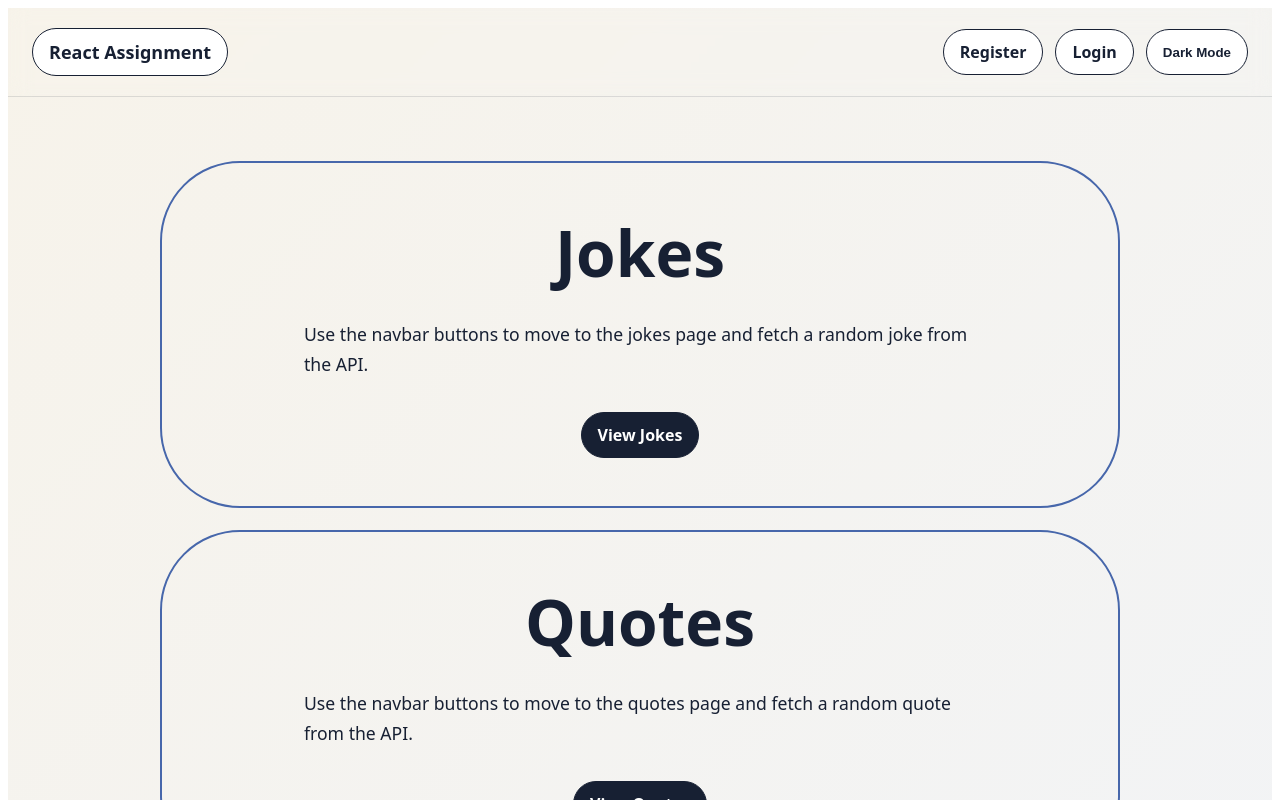
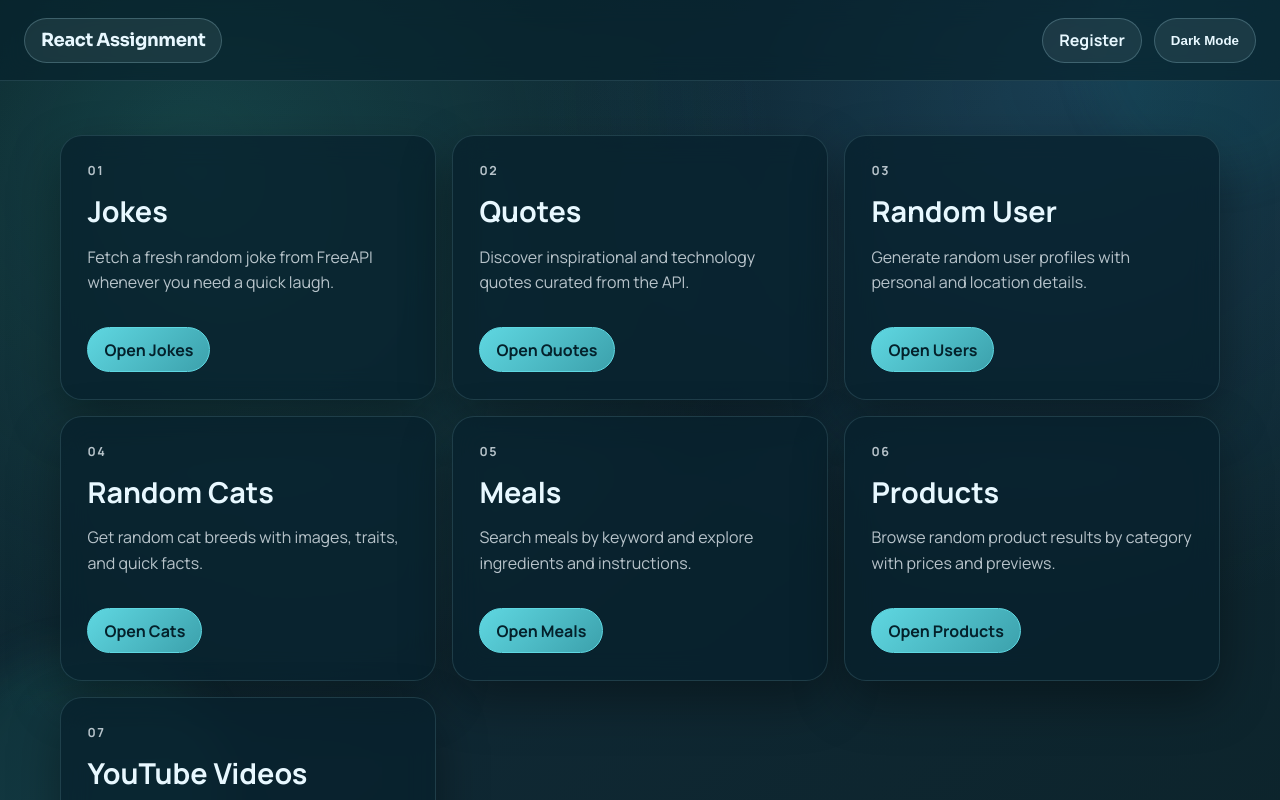
Before and after one commit to utkarsh3078/React-assignment-01, a React (Vite) app: page / in a window 1280 px wide. Shown: the top 800 px of the page. Built offline with nearby package versions, Linux system fonts and the light colour scheme.

Commit message:
style changes in the project

```diff
--- a/src/App.css
+++ b/src/App.css
@@ -1,43 +1,146 @@
+@import url("https://fonts.googleapis.com/css2?family=Manrope:wght@400;600;700;800&family=Sora:wght@600;700&display=swap");
+
+html,
+body,
+#root {
+  width: 100%;
+  min-height: 100%;
+  margin: 0;
+}
+
+html,
+body {
+  background: var(--bg-low);
+}
+
+body {
+  overflow-x: hidden;
+}
+
+:root {
+  --bg-top: #e8f5f2;
+  --bg-mid: #dbeaf4;
+  --bg-low: #f7f8e9;
+  --ink: #12343d;
+  --ink-muted: #3f5f68;
+  --surface: rgba(255, 255, 255, 0.66);
+  --surface-border: rgba(18, 52, 61, 0.13);
+  --surface-shadow: 0 20px 50px rgba(23, 54, 66, 0.1);
+  --accent: #0f7d89;
+  --accent-strong: #11606a;
+}
+
 .page {
   min-height: 100vh;
-  background: linear-gradient(135deg, #f7f3ea 0%, #eef4ff 100%);
-  color: #172033;
-  font-family:
-    system-ui,
-    -apple-system,
-    BlinkMacSystemFont,
-    "Segoe UI",
-    sans-serif;
+  width: 100%;
+  position: relative;
+  isolation: isolate;
+  color: var(--ink);
+  font-family: Manrope, "Avenir Next", "Segoe UI", sans-serif;
+  background:
+    radial-gradient(
+      circle at 15% 16%,
+      rgba(62, 182, 169, 0.25),
+      transparent 42%
+    ),
+    radial-gradient(
+      circle at 84% 8%,
+      rgba(66, 155, 212, 0.18),
+      transparent 38%
+    ),
+    linear-gradient(
+      140deg,
+      var(--bg-top) 0%,
+      var(--bg-mid) 45%,
+      var(--bg-low) 100%
+    );
 }
+
 .light {
-  background: linear-gradient(135deg, #f7f3ea 0%, #eef4ff 100%);
-  color: #172033;
+  color: var(--ink);
 }
-.dark {
-  background: linear-gradient(135deg, #172033 0%, #2c3d5f 100%);
-  color: #f7f3ea;
+
+.page::before,
+.page::after {
+  content: "";
+  position: fixed;
+  z-index: -1;
+  border-radius: 50%;
+  filter: blur(20px);
+  opacity: 0.5;
+  pointer-events: none;
+  animation: drift 12s ease-in-out infinite alternate;
+}
+
+.page::before {
+  width: 260px;
+  height: 260px;
+  top: -90px;
+  right: -60px;
+  background: rgba(17, 125, 137, 0.2);
+}
+
+.page::after {
+  width: 280px;
+  height: 280px;
+  bottom: -110px;
+  left: -70px;
+  background: rgba(44, 181, 157, 0.24);
+  animation-delay: -3s;
+}
+
+@keyframes drift {
+  from {
+    transform: translate3d(0, 0, 0);
+  }
+
+  to {
+    transform: translate3d(18px, 22px, 0);
+  }
 }
 
 .card {
   display: flex;
-  align-items: center;
+  align-items: flex-start;
   flex-direction: column;
-  border: 2px solid #4767ab;
-  border-radius: 5rem;
-  padding: 3rem;
+  justify-content: space-between;
+  gap: 1rem;
+  min-height: 230px;
+  border: 1px solid var(--surface-border);
+  border-radius: 22px;
+  padding: clamp(1.2rem, 3vw, 1.65rem);
+  background: var(--surface);
+  box-shadow: var(--surface-shadow);
+  backdrop-filter: blur(14px);
+  transition:
+    transform 0.18s ease,
+    border-color 0.18s ease,
+    box-shadow 0.18s ease;
+}
+
+.card:hover {
+  transform: translateY(-4px);
+  border-color: rgba(17, 125, 137, 0.35);
+  box-shadow: 0 24px 55px rgba(16, 70, 84, 0.14);
 }
 
 .navbar {
+  position: sticky;
+  top: 0;
+  z-index: 20;
   display: flex;
   justify-content: space-between;
   align-items: center;
   gap: 1rem;
-  padding: 1.25rem 1.5rem;
-  border-bottom: 1px solid rgba(23, 32, 51, 0.12);
-  backdrop-filter: blur(10px);
+  padding: 1.1rem 1.5rem;
+  border-bottom: 1px solid var(--surface-border);
+  background: color-mix(in srgb, var(--surface) 90%, transparent);
+  backdrop-filter: blur(12px);
 }
 
 .navbar strong {
+  font-family: Sora, "Trebuchet MS", sans-serif;
+  letter-spacing: -0.02em;
   font-size: 1.125rem;
 }
 
@@ -51,34 +154,41 @@
   display: inline-flex;
   align-items: center;
   justify-content: center;
-  padding: 0.7rem 1rem;
+  padding: 0.66rem 1rem;
   border-radius: 999px;
-  border: 1px solid #172033;
+  border: 1px solid rgba(18, 52, 61, 0.22);
   text-decoration: none;
-  font-weight: 600;
-  color: #172033;
-  background-color: white;
+  font-weight: 700;
+  color: var(--ink);
+  background: rgba(255, 255, 255, 0.78);
   cursor: pointer;
-  transition: all 0.2s ease;
+  transition:
+    transform 0.2s ease,
+    background 0.2s ease,
+    border-color 0.2s ease;
 }
 
 .button:hover {
-  background-color: #f7f3ea;
+  background: rgba(255, 255, 255, 0.95);
+  border-color: rgba(17, 125, 137, 0.36);
+  transform: translateY(-1px);
 }
 
 .button.primary {
-  background-color: #172033;
-  color: white;
+  border-color: var(--accent);
+  background: linear-gradient(135deg, var(--accent), var(--accent-strong));
+  color: #ecfbff;
 }
 
 .button.primary:hover {
-  background-color: #2c3d5f;
+  border-color: #129ca8;
+  background: linear-gradient(135deg, #129ca8, #0f6f7a);
 }
 
 .content {
-  max-width: 960px;
+  max-width: 1160px;
   margin: 0 auto;
-  padding: 4rem 1.5rem;
+  padding: clamp(1.6rem, 4.2vw, 3.6rem) 1.5rem;
 }
 
 .auth-content {
@@ -88,23 +198,65 @@
   margin: 0;
 }
 
-.home-label {
-  text-transform: uppercase;
-  letter-spacing: 0.18em;
-  font-weight: 700;
-  color: #5d6b86;
-  margin: 0;
+.dark {
+  --bg-top: #061720;
+  --bg-mid: #102935;
+  --bg-low: #0c232a;
+  --ink: #e8f8ff;
+  --ink-muted: rgba(226, 244, 252, 0.78);
+  --surface: rgba(7, 33, 44, 0.75);
+  --surface-border: rgba(167, 227, 242, 0.14);
+  --surface-shadow: 0 20px 50px rgba(0, 0, 0, 0.36);
+  --accent: #55c6cf;
+  --accent-strong: #2e96a0;
 }
 
-.home-title {
-  font-size: clamp(2.5rem, 5vw, 4.5rem);
-  line-height: 1.05;
-  margin: 0.5rem 0 1rem;
+.page.dark .navbar {
+  border-bottom-color: var(--surface-border);
 }
 
-.home-description {
-  max-width: 42rem;
-  font-size: 1.1rem;
-  line-height: 1.7;
-  margin-bottom: 2rem;
+.page.dark .card {
+  border-color: var(--surface-border);
+  box-shadow: var(--surface-shadow);
 }
+
+.page.dark .card:hover {
+  border-color: rgba(99, 218, 233, 0.5);
+}
+
+.page.dark .button {
+  border-color: rgba(176, 230, 241, 0.24);
+  background: rgba(224, 247, 255, 0.08);
+  color: var(--ink);
+}
+
+.page.dark .button:hover {
+  background: rgba(224, 247, 255, 0.14);
+}
+
+.page.dark .button.primary {
+  border-color: #5fd7e1;
+  background: linear-gradient(135deg, #5fd7e1, #3ca1ac);
+  color: #04212b;
+}
+
+.page.dark .button.primary:hover {
+  border-color: #8ae7ef;
+  background: linear-gradient(135deg, #8ae7ef, #5bc0ca);
+}
+
+@media (max-width: 640px) {
+  .navbar,
+  .navbar .button-row {
+    align-items: stretch;
+    flex-direction: column;
+  }
+
+  .navbar .button {
+    width: 100%;
+  }
+
+  .card {
+    min-height: 0;
+  }
+}
--- a/src/App.jsx
+++ b/src/App.jsx
@@ -13,7 +13,7 @@ import Register from "./auth/register.jsx";
 import Login from "./auth/login.jsx";
 
 function App() {
-  const [darkMode, setDarkMode] = useState(false);
+  const [darkMode, setDarkMode] = useState(true);
   const location = useLocation();
   const isAuthRoute =
     location.pathname === "/login" || location.pathname === "/register";
@@ -30,9 +30,9 @@ function App() {
             <Link to="/register" className="button">
               Register
             </Link>
-            <Link to="/login" className="button">
+            {/* <Link to="/login" className="button">
               Login
-            </Link>
+            </Link> */}
             <button
               className="button"
               onClick={() => {
--- /dev/null
+++ b/src/components/homePage.css
@@ -0,0 +1,124 @@
+.home-layout {
+  display: grid;
+  gap: 1.2rem;
+}
+
+.home-hero {
+  position: relative;
+  overflow: hidden;
+  min-height: 0;
+  padding: clamp(1.6rem, 4vw, 2.4rem);
+}
+
+.home-hero::after {
+  content: "";
+  position: absolute;
+  inset: auto -12% -55% auto;
+  width: clamp(200px, 28vw, 320px);
+  aspect-ratio: 1;
+  border-radius: 50%;
+  background: radial-gradient(circle, rgba(43, 181, 157, 0.4), transparent 62%);
+  pointer-events: none;
+}
+
+.home-eyebrow {
+  margin: 0;
+  text-transform: uppercase;
+  letter-spacing: 0.2em;
+  font-weight: 700;
+  color: var(--ink-muted);
+  font-size: 0.78rem;
+}
+
+.home-heading {
+  margin: 0.5rem 0 0;
+  font-size: clamp(1.8rem, 4.4vw, 3.4rem);
+  line-height: 1.02;
+  max-width: 18ch;
+}
+
+.home-lead {
+  margin: 0.85rem 0 0;
+  max-width: 56ch;
+  color: var(--ink-muted);
+  line-height: 1.7;
+}
+
+.home-page {
+  display: grid;
+  grid-template-columns: repeat(3, minmax(0, 1fr));
+  gap: 1rem;
+}
+
+.home-tile {
+  position: relative;
+  min-height: 210px;
+  overflow: hidden;
+}
+
+.home-tile::before {
+  content: "";
+  position: absolute;
+  inset: 0;
+  border-radius: inherit;
+  background: linear-gradient(
+    130deg,
+    rgba(15, 78, 94, 0.03),
+    rgba(43, 181, 157, 0.14)
+  );
+  opacity: 0;
+  transition: opacity 0.25s ease;
+  pointer-events: none;
+}
+
+.home-tile:hover::before {
+  opacity: 1;
+}
+
+.home-tile-index {
+  margin: 0;
+  font-size: 0.78rem;
+  letter-spacing: 0.14em;
+  text-transform: uppercase;
+  color: var(--ink-muted);
+  font-weight: 700;
+}
+
+.home-title {
+  font-size: clamp(1.35rem, 2.4vw, 1.8rem);
+  line-height: 1.15;
+  margin: 0;
+}
+
+.home-description {
+  margin: 0;
+  color: var(--ink-muted);
+  line-height: 1.6;
+}
+
+.home-page .button-row {
+  margin-top: auto;
+}
+
+@media (max-width: 960px) {
+  .home-page {
+    grid-template-columns: repeat(2, minmax(0, 1fr));
+  }
+}
+
+@media (max-width: 640px) {
+  .home-page {
+    grid-template-columns: 1fr;
+  }
+
+  .home-tile .button {
+    width: 100%;
+  }
+}
+
+.page.dark .home-eyebrow,
+.page.dark .home-lead,
+.page.dark .home-tile-index,
+.page.dark .home-description {
+  color: rgba(243, 249, 255, 0.75);
+}
--- a/src/components/homePage.jsx
+++ b/src/components/homePage.jsx
@@ -1,101 +1,87 @@
 import { Link } from "react-router-dom";
+import "./homePage.css";
+
+const tools = [
+  {
+    title: "Jokes",
+    description:
+      "Fetch a fresh random joke from FreeAPI whenever you need a quick laugh.",
+    path: "/jokes",
+    cta: "Open Jokes",
+  },
+  {
+    title: "Quotes",
+    description:
+      "Discover inspirational and technology quotes curated from the API.",
+    path: "/quotes",
+    cta: "Open Quotes",
+  },
+  {
+    title: "Random User",
+    description:
+      "Generate random user profiles with personal and location details.",
+    path: "/users",
+    cta: "Open Users",
+  },
+  {
+    title: "Random Cats",
+    description: "Get random cat breeds with images, traits, and quick facts.",
+    path: "/cats",
+    cta: "Open Cats",
+  },
+  {
+    title: "Meals",
+    description:
+      "Search meals by keyword and explore ingredients and instructions.",
+    path: "/meals",
+    cta: "Open Meals",
+  },
+  {
+    title: "Products",
+    description:
+      "Browse random product results by category with prices and previews.",
+    path: "/products",
+    cta: "Open Products",
+  },
+  {
+    title: "YouTube Videos",
+    description: "Search YouTube videos with sorting and pagination controls.",
+    path: "/youtube-videos",
+    cta: "Open Videos",
+  },
+];
+
 function HomePage() {
   return (
-    <>
-      {/* Joke section */}
-      <section className="card">
-        <h1 className="home-title">Jokes</h1>
-        <p className="home-description">
-          Use the navbar buttons to move to the jokes page and fetch a random
-          joke from the API.
+    <section className="home-layout">
+      {/* <header className="home-hero card">
+        <p className="home-eyebrow">Liquid UI Playground</p>
+        <h1 className="home-heading">
+          Explore every API tool from one dashboard
+        </h1>
+        <p className="home-lead">
+          Jump into jokes, quotes, users, cats, meals, products, and YouTube
+          data with a single consistent liquid interface.
         </p>
-        <div className="button-row">
-          <Link to="/jokes" className="button primary">
-            View Jokes
-          </Link>
-        </div>
-      </section>
-      <br></br>
-      {/* Quote section */}
-      <section className="card">
-        <h1 className="home-title">Quotes</h1>
-        <p className="home-description">
-          Use the navbar buttons to move to the quotes page and fetch a random
-          quote from the API.
-        </p>
-        <div className="button-row">
-          <Link to="/quotes" className="button primary">
-            View Quotes
-          </Link>
-        </div>
-      </section>
-      <br></br>
-      {/* Get a random user */}
-      <section className="card">
-        <h1 className="home-title">Random User</h1>
-        <p className="home-description">
-          Use the navbar buttons to move to the users page and fetch a random
-          user from the API.
-        </p>
-        <div className="button-row">
-          <Link to="/users" className="button primary">
-            View Users
-          </Link>
-        </div>
-      </section>
-      <br></br>
-      <section className="card">
-        <h1 className="home-title">Random cats</h1>
-        <p className="home-description">
-          Use the navbar buttons to move to the cats page and fetch a random cat
-          from the API.
-        </p>
-        <div className="button-row">
-          <Link to="/cats" className="button primary">
-            View Cats
-          </Link>
-        </div>
-      </section>
-      <br></br>
-      <section className="card">
-        <h1 className="home-title">Random Meals</h1>
-        <p className="home-description">
-          Use the navbar buttons to move to the cats page and fetch a random cat
-          from the API.
-        </p>
-        <div className="button-row">
-          <Link to="/meals" className="button primary">
-            View Meals
-          </Link>
-        </div>
-      </section>
-      <br></br>
-      <section className="card">
-        <h1 className="home-title">Random Products</h1>
-        <p className="home-description">
-          Use the navbar buttons to move to the products page and fetch a random
-          product from the API.
-        </p>
-        <div className="button-row">
-          <Link to="/products" className="button primary">
-            View Products
-          </Link>
-        </div>
-      </section>
-      <br></br>
-      <section className="card">
-        <h1 className="home-title">YouTube Videos</h1>
-        <p className="home-description">
-          Search and browse YouTube videos from FreeAPI with filters and
-          pagination.
-        </p>
-        <div className="button-row">
-          <Link to="/youtube-videos" className="button primary">
-            View Videos
-          </Link>
-        </div>
-      </section>
-    </>
+      </header> */}
+
+      <div className="home-page">
+        {tools.map((tool, index) => (
+          <article className="card home-tile" key={tool.path}>
+            <p className="home-tile-index">
+              {String(index + 1).padStart(2, "0")}
+            </p>
+            <h2 className="home-title">{tool.title}</h2>
+            <p className="home-description">{tool.description}</p>
+            <div className="button-row">
+              <Link to={tool.path} className="button primary">
+                {tool.cta}
+              </Link>
+            </div>
+          </article>
+        ))}
+      </div>
+    </section>
   );
 }
 
```
Also changed, not shown: src/auth/auth.css (+5 -5 lines), src/components/getRandomProduct.css (+53 -12 lines), src/components/getYoutubeVideo.css (+55 -20 lines).
